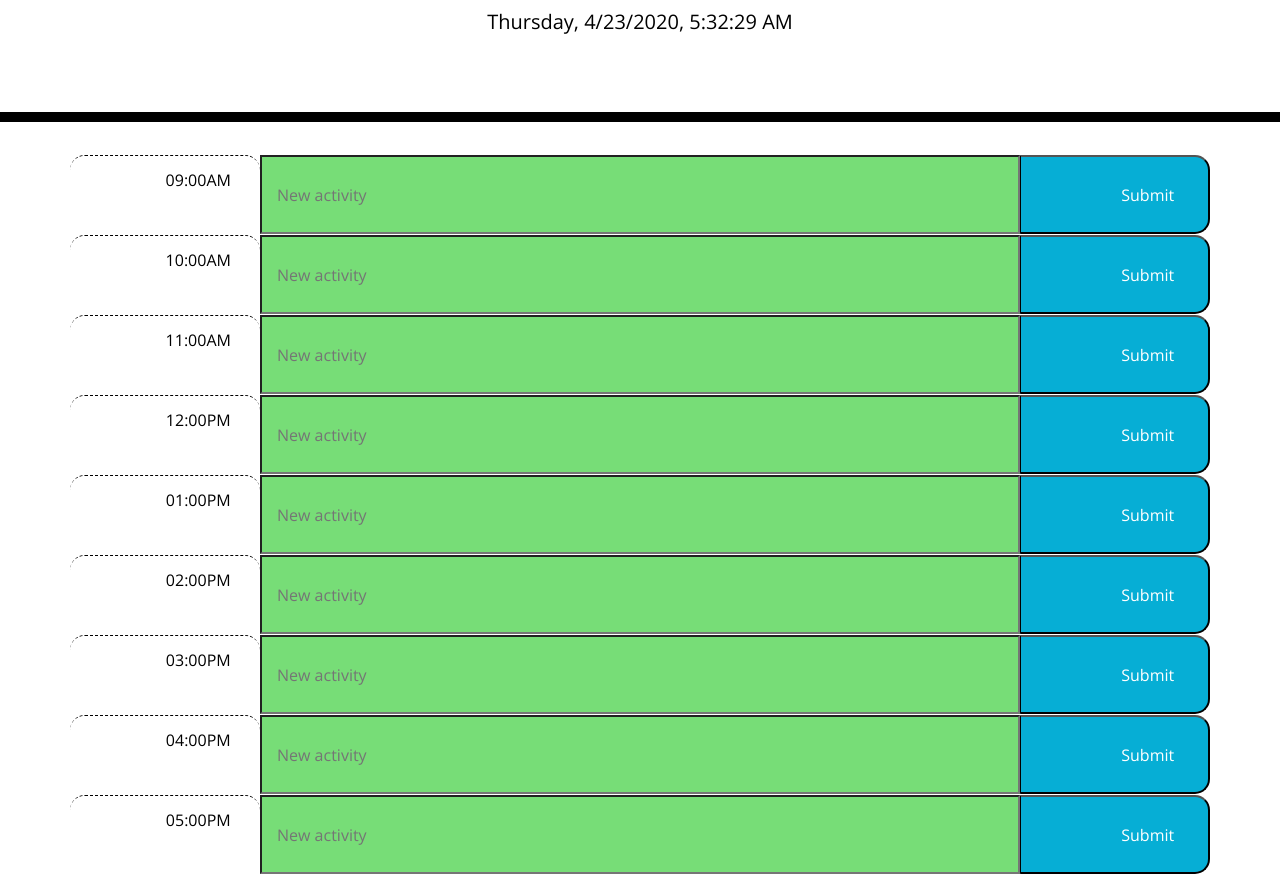
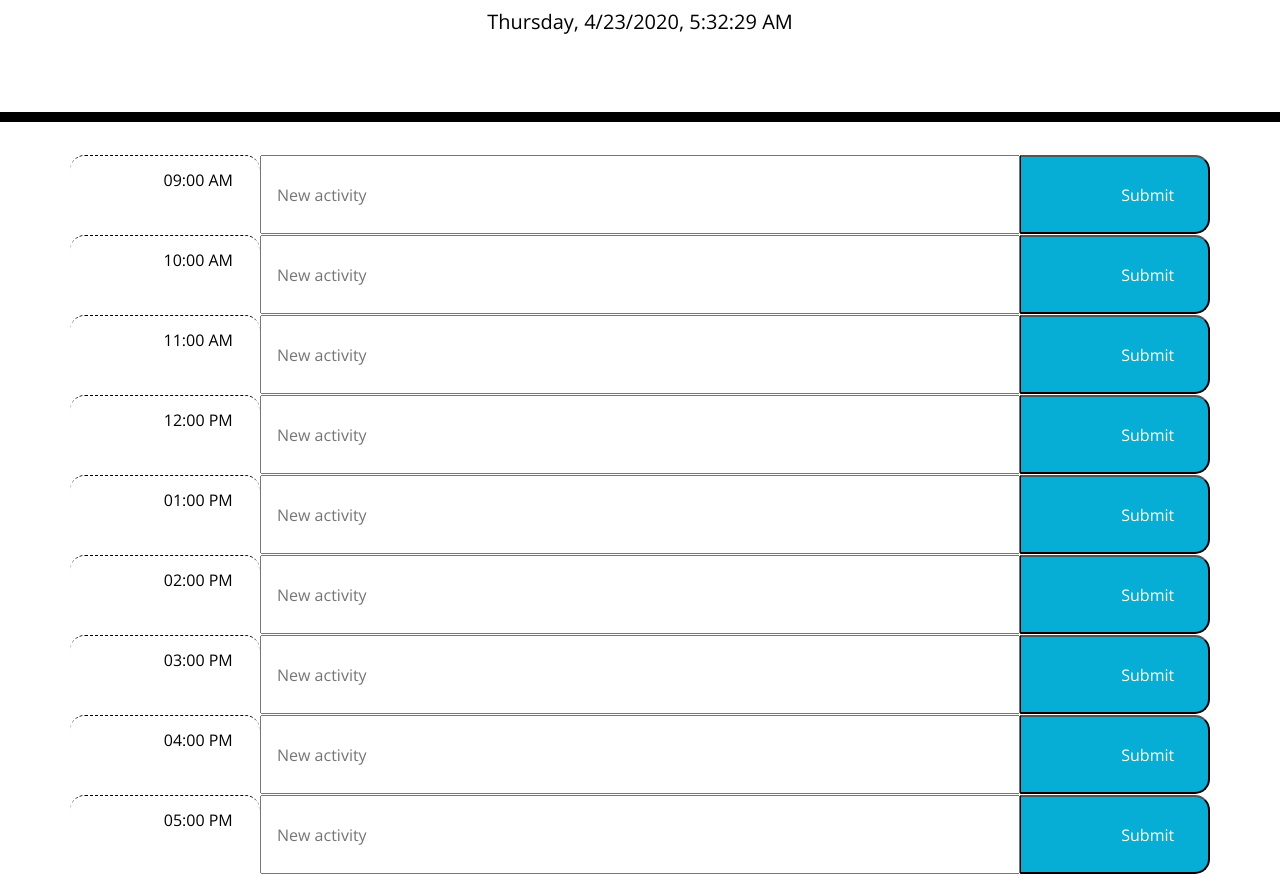
Before and after one commit to Demetrio09/Homework5, a plain HTML site: page index.html in a window 1280 px wide. Shown: the part 182-1056 px from the top of the page. Drawn offline with nearby package versions, Linux system fonts and the light colour scheme.

Commit message:
Homework

```diff
--- a/index.html
+++ b/index.html
@@ -33,16 +33,16 @@
         <!-- Timeblocks go here -->
         <div class="row">
             <div class="col-2 hour time-block">
-                09:00AM
+                09:00 AM
             </div>
-            <input class="col-8 description0" data-value="0" type="text" placeholder="New activity "></input>
+            <input class="col-8 description0" data-value="1" type="text" placeholder="New activity "></input>
             <button class="col-2 saveBtn">
                 Submit
             </button>
         </div>
         <div class="row">
             <div class="col-2 hour time-block">
-                10:00AM
+                10:00 AM
             </div>
             <input class="col-8 description1" data-value="10" type="text" placeholder="New activity "></input>
             <button class="col-2 saveBtn">
@@ -51,7 +51,7 @@
         </div>
         <div class="row">
             <div class="col-2 hour time-block">
-                11:00AM
+                11:00 AM
             </div>
             <input class="col-8 description2" data-value="11" type="text" placeholder="New activity "></input>
             <button class="col-2 saveBtn">
@@ -60,7 +60,7 @@
         </div>
         <div class="row">
             <div class="col-2 hour time-block">
-                12:00PM
+                12:00 PM
             </div>
             <input class="col-8 description3" data-value="12" type="text" placeholder="New activity "></input>
             <button class="col-2 saveBtn">
@@ -69,7 +69,7 @@
         </div>
         <div class="row">
             <div class="col-2 hour time-block">
-                01:00PM
+                01:00 PM
             </div>
             <input class="col-8 description4" data-value="13" type="text" placeholder="New activity "></input>
             <button class="col-2 saveBtn">
@@ -78,7 +78,7 @@
         </div>
         <div class="row">
             <div class="col-2 hour time-block">
-                02:00PM
+                02:00 PM
             </div>
             <input class="col-8 description5" data-value="14" type="text" placeholder="New activity "></input>
             <button class="col-2 saveBtn">
@@ -87,7 +87,7 @@
         </div>
         <div class="row">
             <div class="col-2 hour time-block">
-                03:00PM
+                03:00 PM
             </div>
             <input class="col-8 description6" data-value="15" type="text" placeholder="New activity "></input>
             <button class="col-2 saveBtn">
@@ -96,7 +96,7 @@
         </div>
         <div class="row">
             <div class="col-2 hour time-block">
-                04:00PM
+                04:00 PM
             </div>
             <input class="col-8 description7" data-value="16" type="text" placeholder="New activity "></input>
             <button class="col-2 saveBtn">
@@ -105,7 +105,7 @@
         </div>
         <div class="row">
             <div class="col-2 hour time-block">
-                05:00PM
+                05:00 PM
             </div>
             <input class="col-8 description8" data-value="17" type="text" placeholder="New activity "></input>
             <button class="col-2 saveBtn">
--- a/script.js
+++ b/script.js
@@ -7,26 +7,41 @@ var weekDay = ["Sunday", "Monday", "Tuesday", "Wednesday", "Thursday", "Friday",
 var dayOfWeek = weekDay[dayIndex];
 var todayDate = dayOfWeek + ", " + monthDayYear + ", " + localHour;
 var inputEl = $("input");
+var dataValue = "";
 
 // Show currently date on HTML document.
 $("#currentDay").append(todayDate);
 
 //get data-value from input tags in order to set attributes.
+
 for (i = 0; i <= 8; i++) {
     var dataValue = $(".description" + i).attr("data-value");
     console.log(dataValue);
+
+    if (utcHour < dataValue) {
+        inputEl.addClass("future");
+    } else if (utcHour > dataValue) {
+        input.addClass("past");
+    } else {
+        inputEl.addClass("present");
+    }
+    console.log(utcHour);
 };
 
-// set the attributes to the hour elements using if statments
+console.log(dataValue);
 
-if (dataValue < utcHour) {
-    inputEl.addClass("past");
-} else if (dataValue === utcHour) {
-    inputEl.addClass("present");
-} else {
-    inputEl.addClass("future")
-};
+// add class to set attributes to input element using if statments
 
+// function attributesEl() {
+//     if (utcHour > dataValue) {
+//         inputEl.addClass("past");
+//     } else if (utcHour === dataValue) {
+//         inputEl.addClass("present");
+//     } else {
+//         inputEl.addClass("future")
+//     }};
+
+// attributesEl();
 
 console.log(localHour);
 console.log(monthDayYear);
```
